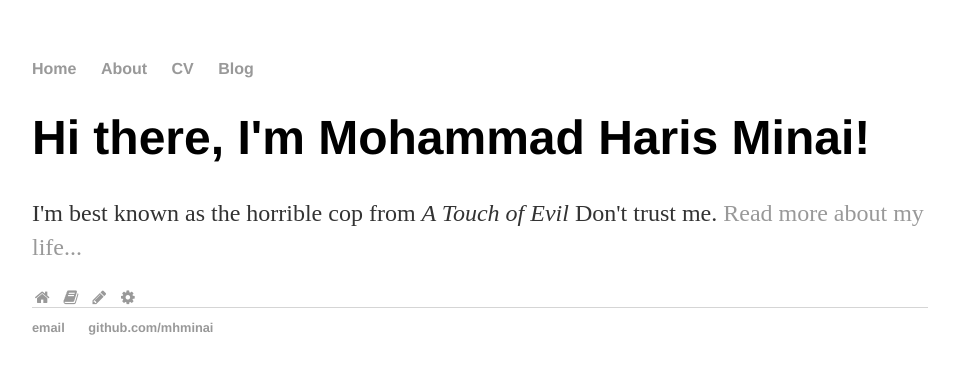
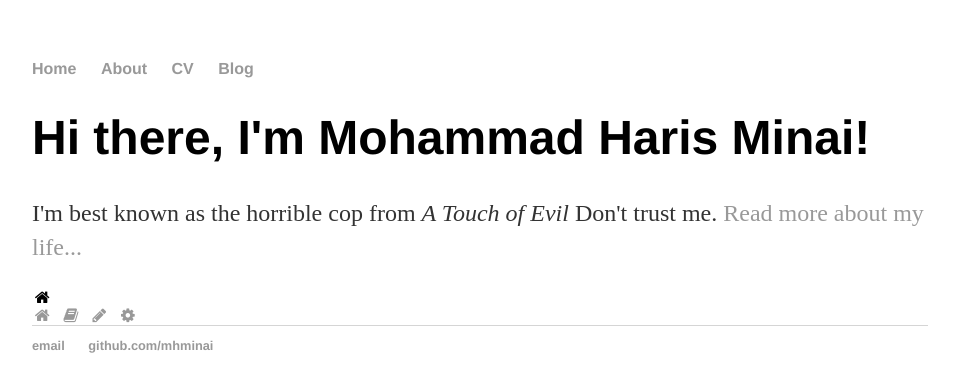
Before and after one commit to mhminai/mhminai.github.io, a Jekyll site: the page built from index.html, in a window 1280 px wide. Shown: the top 392 px of the page, without its empty margins (160-1115 px from the left). Built offline with Jekyll 4.4.1, drawn with Linux system fonts in a browser that asks for light colours; nearby versions of some CDN libraries.

Commit message:
Update index.html

```diff
--- a/index.html
+++ b/index.html
@@ -7,6 +7,7 @@ title: Home
 	<p>I'm best known as the horrible cop from <em>A Touch of Evil</em> Don't trust me.
 	<a href="/about">Read more about my life...</a></p>
 </div><!-- /.blurb -->
+<div class="links"><i class="fa fa-home fa-fw"></i></div>
 <div class="list-group">
   <a class="list-group-item" href="#"><i class="fa fa-home fa-fw"></i>&nbsp;</a>
   <a class="list-group-item" href="#"><i class="fa fa-book fa-fw"></i>&nbsp;</a>
```
